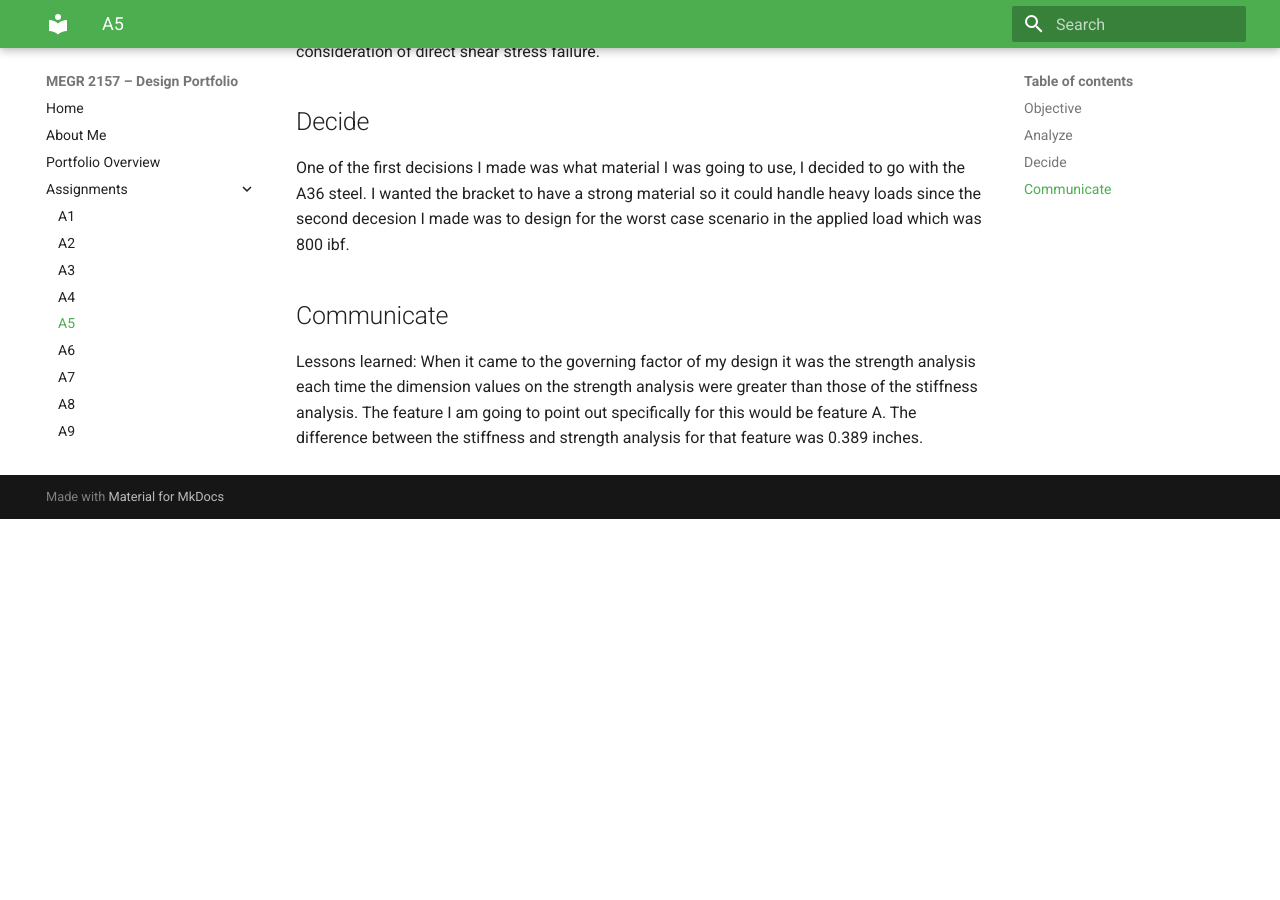
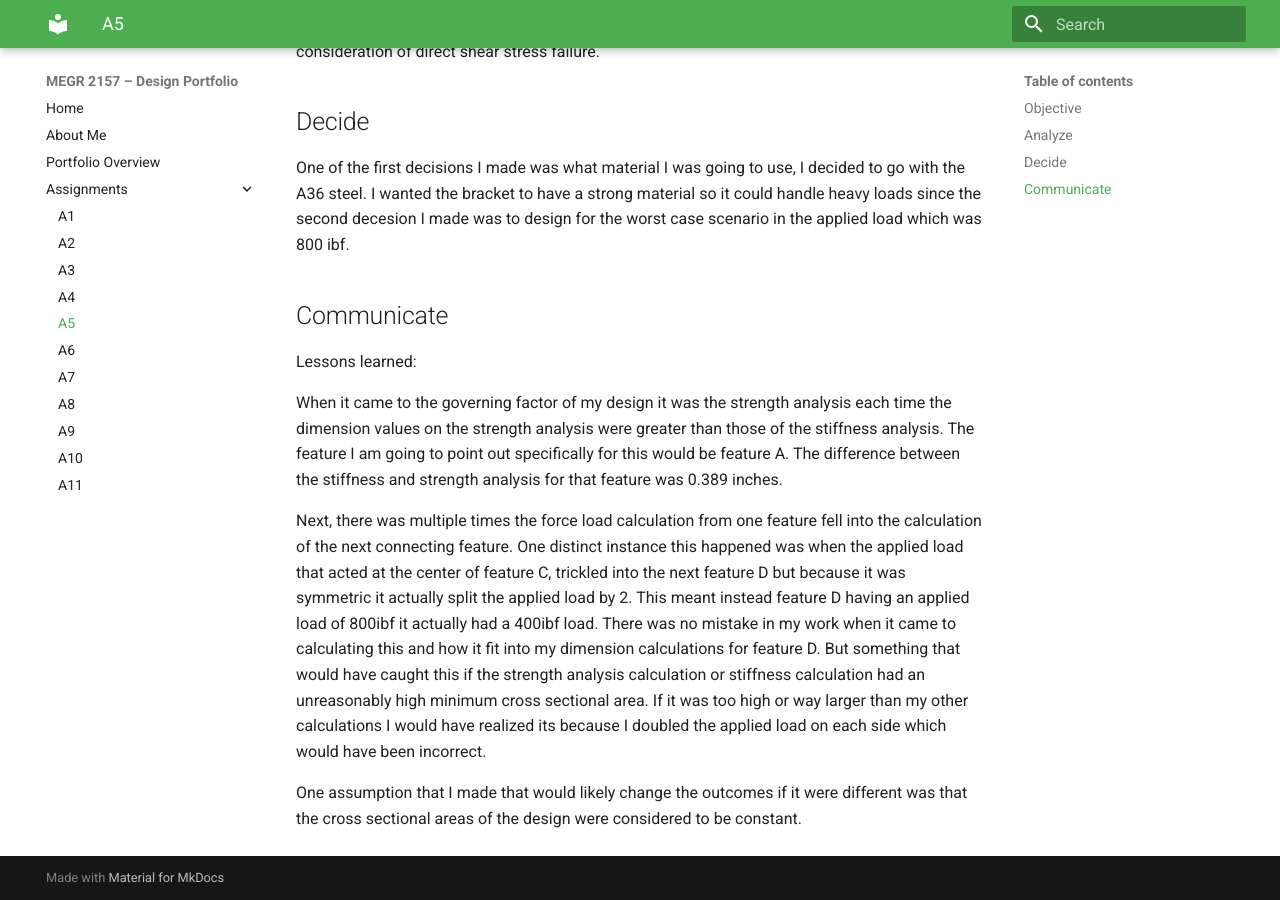
Before and after one commit to alinahsarratt/megr2157-portfolio, an MkDocs documentation site: the page built from docs/assignments/A05/index.md, in a window 1280 px wide and 900 px high, scrolled down 539 px. Built offline with MkDocs 1.6.1 and Material for MkDocs 9.7.7, drawn with Linux system fonts in a browser that asks for light colours; before the commit the page ends 1058 px from its top, so only the background shows below that.

Commit message:
Enhance index.md with design analysis and lessons learned
Added detailed analysis of design decisions and calculations related to strength and stiffness for features A, C, and D.

```diff
--- a/docs/assignments/A05/index.md
+++ b/docs/assignments/A05/index.md
@@ -11,4 +11,9 @@ One of the first decisions I made was what material I was going to use, I decide
 
 ## Communicate
 Lessons learned:
+
 When it came to the governing factor of my design it was the strength analysis each time the dimension values on the strength analysis were greater than those of the stiffness analysis. The feature I am going to point out specifically for this would be feature A. The difference between the stiffness and strength analysis for that feature was 0.389 inches.
+
+Next, there was multiple times the force load calculation from one feature fell into the calculation of the next connecting feature. One distinct instance this happened was when the applied load that acted at the center of feature C, trickled into the next feature D but because it was symmetric it actually split the applied load by 2. This meant instead feature D having an applied load of 800ibf it actually had a 400ibf load. There was no mistake in my work when it came to calculating this and how it fit into my dimension calculations for feature D. But something that would have caught this if the strength analysis calculation or stiffness calculation had an unreasonably high minimum cross sectional area. If it was too high or way larger than my other calculations I would have realized its because I doubled the applied load on each side which would have been incorrect.
+
+One assumption that I made that would likely change the outcomes if it were different was that the cross sectional areas of the design were considered to be constant.
```
